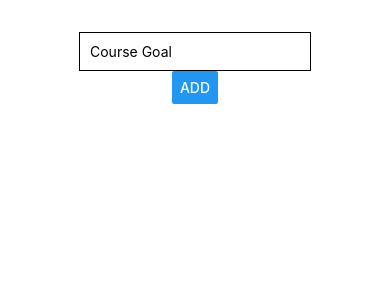
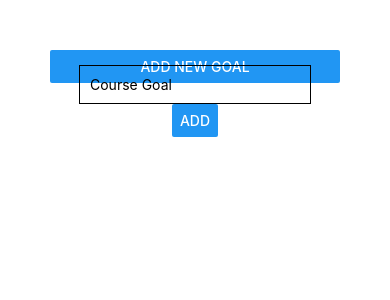
Before and after one commit to esteemayo/react-native-goal-app, a React Native app: screen / in a window 390 px wide. Shown: the top 300 px of the page. Built offline with nearby package versions, Linux system fonts and the light colour scheme.

Commit message:
fix: refactor TextInput into GoalInput

```diff
--- a/App.js
+++ b/App.js
@@ -23,7 +23,8 @@ export default function App() {
 
   return (
     <View style={styles.screen}>
-      <GoalInput onAdd={handleAdd} />
+      <Button title='Add New Goal' onPress={() => setOpenModal(true)} />
+      <GoalInput onAdd={handleAdd} visible={openModal} />
       <FlatList
         keyExtractor={(item, index) => item.id}
         data={courseGoals}
```
